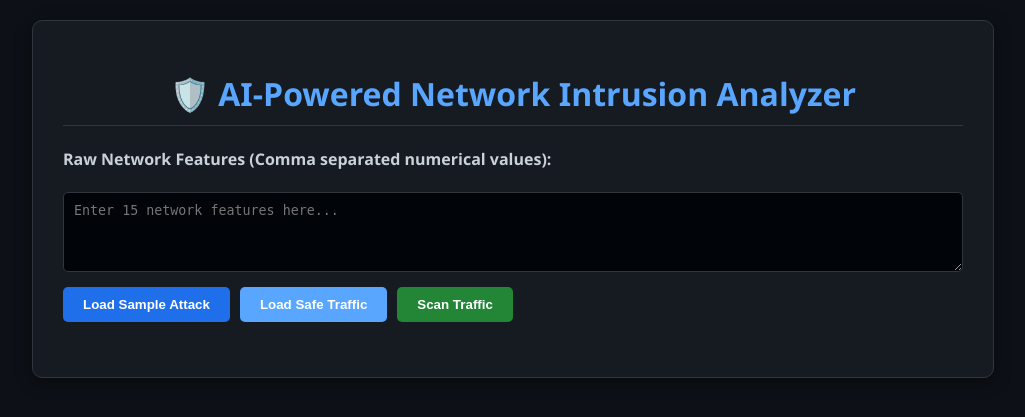
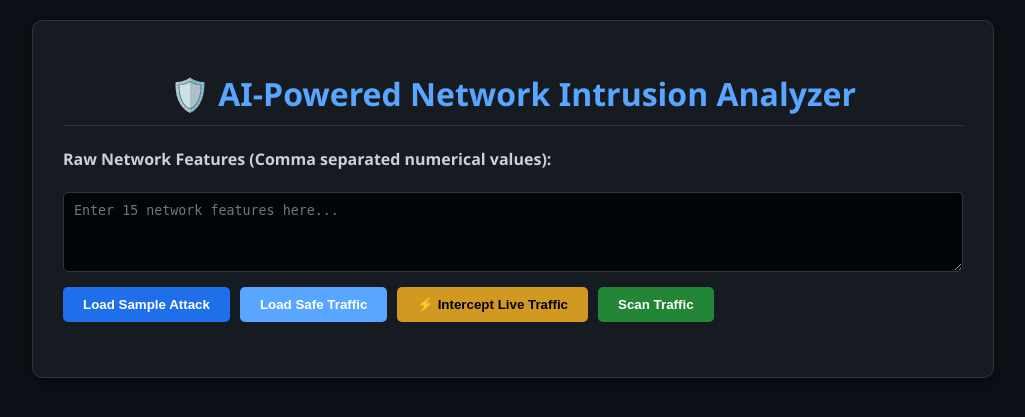
Before and after one commit to the-miz-4u/AI-NIDS-Analyzer, a Flask app: page / in a window 1280 px wide. Shown: the top 417 px of the page, without its empty margins (127-1152 px from the left). Run offline with Flask 3, Linux system fonts and the light colour scheme; parts of the project's set-up code (start-up, migrations or seed data) failed here and were passed over.

Commit message:
Added Live Traffic Interception feature for dynamic packet testing

```diff
--- a/app.py
+++ b/app.py
@@ -21,6 +21,28 @@ client = genai.Client(api_key=os.getenv("GEMINI_API_KEY"))
 @app.route('/')
 def home():
     return render_template('index.html')
+
+@app.route('/get_live_traffic', methods=['GET'])
+def get_live_traffic():
+    # Humne yahan CSV se nikal kar kuch real attack aur normal traffic ke packets daale hain
+    live_packets = [
+        # 🔴 DrDoS DNS Attack packet 1
+        [17, 49830, 4, 0, 2048, 0, 512.0, 0.0, 80.2, 0.0, 16610.0, 0.0, 16610.0, 80.2, 41062.4],
+        # 🟢 Normal/Safe Traffic packet 1
+        [6, 80, 2, 0, 1024, 0, 256.0, 0.0, 40.0, 0.0, 8000.0, 0.0, 8000.0, 40.0, 20000.0],
+        # 🔴 DrDoS Variation packet 2
+        [17, 53, 10, 0, 4096, 0, 1024.0, 0.0, 120.5, 0.0, 30000.0, 0.0, 30000.0, 120.5, 80000.0],
+        # 🟢 Normal/Safe Traffic packet 2
+        [6, 443, 3, 1, 1500, 200, 500.0, 66.6, 50.0, 10.0, 5000.0, 1000.0, 6000.0, 45.0, 15000.0]
+    ]
+
+    # Randomly inme se koi ek packet select karega
+    import random
+    selected_packet = random.choice(live_packets)
+
+    # List ko string (comma separated) banakar bhej rahe hain taaki textarea mein fit ho jaye
+    packet_string = ", ".join(map(str, selected_packet))
+    return jsonify({'raw_data': packet_string})
 
 @app.route('/predict', methods=['POST'])
 def predict_traffic():
--- a/templates/index.html
+++ b/templates/index.html
@@ -105,10 +105,14 @@
         <label for="packetData"><strong>Raw Network Features (Comma separated numerical values):</strong></label><br><br>
         <textarea id="packetData" placeholder="Enter 15 network features here..."></textarea>
 
-        <div class="buttons">
+
+       <div class="buttons">
             <button id="loadSampleBtn" onclick="loadSample()">Load Sample Attack</button>
-            <!-- Ye naya button add kiya hai -->
             <button id="loadSafeBtn" onclick="loadSafeSample()" style="background-color: #58a6ff; color: white;">Load Safe Traffic</button>
+
+            <!-- Naya Live Intercept Button -->
+            <button id="liveBtn" onclick="fetchLiveTraffic()" style="background-color: #d29922; color: black; font-weight: 900;">⚡ Intercept Live Traffic</button>
+
             <button id="scanBtn" onclick="analyzeTraffic()">Scan Traffic</button>
         </div>
     </div>
@@ -176,6 +180,26 @@
             document.getElementById('scanBtn').innerText = "Scan Traffic";
         }
     }
+    // Ye API se random live packet layega aur box mein bhar dega
+    async function fetchLiveTraffic() {
+        const btn = document.getElementById('liveBtn');
+        btn.innerText = "Intercepting...";
+
+        try {
+            const response = await fetch('/get_live_traffic');
+            const data = await response.json();
+
+            // Textarea mein data daalna
+            document.getElementById('packetData').value = data.raw_data;
+
+            // UI effect ke liye chota sa alert ya reset
+            document.getElementById('resultCard').style.display = 'none';
+        } catch (error) {
+            alert("Live traffic intercept fail ho gaya!");
+        } finally {
+            btn.innerText = "⚡ Intercept Live Traffic";
+        }
+    }
 </script>
 
 </body>
```
